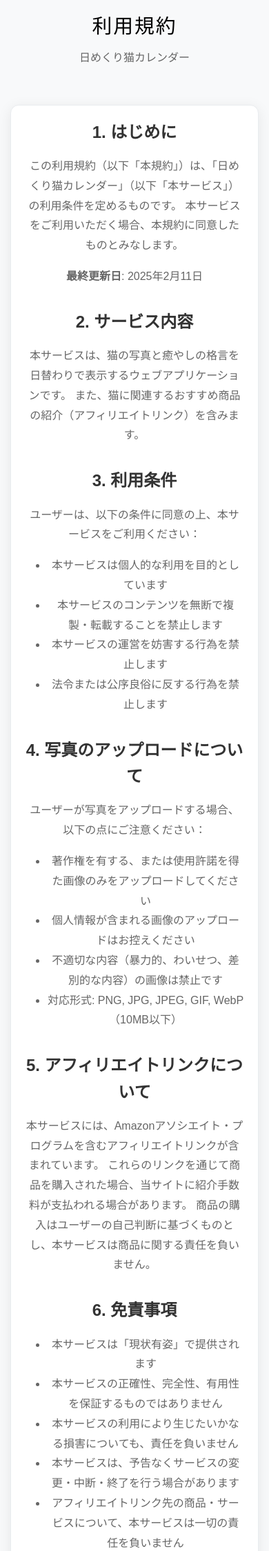
After one commit to hibikisekine/cat-calender, a Flask app: page /terms in a window 390 px wide. The commit adds this page. Shown: the top 2249 px of the page at 69% size. Run offline with Flask 3, Linux system fonts and the light colour scheme.

Commit message:
App Store承認対応: セキュリティ・コンテンツ・法的要件を改善
- secret_keyをハードコードから環境変数に変更（セキュリティ修正）
- AdSenseプレースホルダーを環境変数化し、未設定時は広告非表示に
- ファイルアップロード上限10MBをサーバー側で強制
- 未実装だったupload/photos/deleteルートを実装
- 利用規約ページを新規作成
- プライバシーポリシーを更新（データ保存期間、ユーザー権利、Amazonアソシエイト正式開示文追加）
- 著作権年を2025に更新
- 開発用テキスト（Cursor参照）をユーザー向けメッセージに置換
- debug=Trueをdebug=Falseに変更
- apple-mobile-web-appメタタグを追加

https://claude.ai/code/session_01BFiznZANJy9fnb2pjchMbN

```diff
--- a/app.py
+++ b/app.py
@@ -5,17 +5,24 @@ import sqlite3
 from datetime import datetime, date
 from werkzeug.utils import secure_filename
 import json
+import secrets
 
 app = Flask(__name__)
-app.secret_key = 'your-secret-key-here'
+app.secret_key = os.environ.get('SECRET_KEY', secrets.token_hex(32))
 
 # 設定
 UPLOAD_FOLDER = 'static/uploads'
 ALLOWED_EXTENSIONS = {'png', 'jpg', 'jpeg', 'gif', 'webp'}
+MAX_CONTENT_LENGTH = 10 * 1024 * 1024  # 10MB
 app.config['UPLOAD_FOLDER'] = UPLOAD_FOLDER
+app.config['MAX_CONTENT_LENGTH'] = MAX_CONTENT_LENGTH
 
 # AmazonアソシエイトID（環境変数から取得）
 AMAZON_ASSOCIATE_ID = os.environ.get('AMAZON_ASSOCIATE_ID', 'mjmg-22')
+
+# Google AdSense パブリッシャーID（環境変数から取得）
+ADSENSE_PUB_ID = os.environ.get('ADSENSE_PUB_ID', 'ca-pub-7310204683723531')
+ADSENSE_AD_SLOT = os.environ.get('ADSENSE_AD_SLOT', '')
 
 # アップロードフォルダを作成
 os.makedirs(UPLOAD_FOLDER, exist_ok=True)
@@ -206,7 +213,9 @@ def index():
                          cat_illustration=cat_illustration,
                          message=random_message,
                          amazon_associate_id=AMAZON_ASSOCIATE_ID,
-                         affiliate_links=affiliate_links)
+                         affiliate_links=affiliate_links,
+                         adsense_pub_id=ADSENSE_PUB_ID,
+                         adsense_ad_slot=ADSENSE_AD_SLOT)
 
 @app.route('/ads.txt')
 def serve_ads_txt():
@@ -217,6 +226,90 @@ def serve_ads_txt():
 def privacy():
     """プライバシーポリシーページ"""
     return render_template('privacy.html')
+
+@app.route('/terms')
+def terms():
+    """利用規約ページ"""
+    return render_template('terms.html')
+
+@app.route('/upload', methods=['GET'])
+def upload_photo():
+    """写真アップロードページ"""
+    return render_template('upload.html')
+
+@app.route('/upload', methods=['POST'])
+def upload_photo_post():
+    """写真アップロード処理"""
+    if 'photo' not in request.files:
+        flash('ファイルが選択されていません。')
+        return redirect(url_for('upload_photo'))
+
+    file = request.files['photo']
+
+    if file.filename == '':
+        flash('ファイルが選択されていません。')
+        return redirect(url_for('upload_photo'))
+
+    if not allowed_file(file.filename):
+        flash('対応していないファイル形式です。PNG, JPG, JPEG, GIF, WebPのみ対応しています。')
+        return redirect(url_for('upload_photo'))
+
+    filename = secure_filename(file.filename)
+    # ファイル名の重複を防ぐためタイムスタンプを付与
+    timestamp = datetime.now().strftime('%Y%m%d_%H%M%S_')
+    safe_filename = timestamp + filename
+
+    filepath = os.path.join(app.config['UPLOAD_FOLDER'], safe_filename)
+    file.save(filepath)
+
+    # データベースに保存
+    conn = sqlite3.connect('calendar.db')
+    c = conn.cursor()
+    c.execute('INSERT INTO photos (filename, original_name) VALUES (?, ?)',
+              (safe_filename, file.filename))
+    conn.commit()
+    conn.close()
+
+    flash('写真をアップロードしました。')
+    return redirect(url_for('view_photos'))
+
+@app.route('/photos')
+def view_photos():
+    """写真一覧ページ"""
+    conn = sqlite3.connect('calendar.db')
+    c = conn.cursor()
+    c.execute('SELECT id, filename, original_name, upload_date FROM photos ORDER BY upload_date DESC')
+    photos = c.fetchall()
+    conn.close()
+    return render_template('photos.html', photos=photos)
+
+@app.route('/delete_photo/<int:photo_id>', methods=['POST'])
+def delete_photo(photo_id):
+    """写真削除処理"""
+    conn = sqlite3.connect('calendar.db')
+    c = conn.cursor()
+
+    # 写真情報を取得
+    c.execute('SELECT filename FROM photos WHERE id = ?', (photo_id,))
+    result = c.fetchone()
+
+    if result:
+        filename = result[0]
+        filepath = os.path.join(app.config['UPLOAD_FOLDER'], filename)
+
+        # ファイルを削除
+        if os.path.exists(filepath):
+            os.remove(filepath)
+
+        # データベースから削除
+        c.execute('DELETE FROM photos WHERE id = ?', (photo_id,))
+        conn.commit()
+        flash('写真を削除しました。')
+    else:
+        flash('写真が見つかりませんでした。')
+
+    conn.close()
+    return redirect(url_for('view_photos'))
 
 @app.route('/api/random_content')
 def api_random_content():
@@ -229,6 +322,8 @@ def api_random_content():
         'message': message
     })
 
+# DB初期化
+init_db()
+
 if __name__ == '__main__':
-    init_db()
-    app.run(debug=True, host='0.0.0.0', port=8080)
+    app.run(debug=False, host='0.0.0.0', port=8080)
--- /dev/null
+++ b/templates/terms.html
@@ -0,0 +1,127 @@
+<!DOCTYPE html>
+<html lang="ja">
+<head>
+    <meta charset="UTF-8">
+    <meta name="viewport" content="width=device-width, initial-scale=1.0">
+    <title>利用規約 - 日めくり猫カレンダー</title>
+    <link rel="stylesheet" href="{{ url_for('static', filename='css/style.css') }}">
+</head>
+<body>
+    <div class="container">
+        <header>
+            <h1>利用規約</h1>
+            <p class="subtitle">日めくり猫カレンダー</p>
+        </header>
+
+        <main>
+            <div class="calendar-card">
+                <section style="margin-bottom: 2rem;">
+                    <h2 style="font-size: 1.5rem; margin-bottom: 1rem; color: #333;">1. はじめに</h2>
+                    <p style="line-height: 1.8; color: #666; margin-bottom: 1rem;">
+                        この利用規約（以下「本規約」）は、「日めくり猫カレンダー」（以下「本サービス」）の利用条件を定めるものです。
+                        本サービスをご利用いただく場合、本規約に同意したものとみなします。
+                    </p>
+                    <p style="line-height: 1.8; color: #666; margin-bottom: 1rem;">
+                        <strong>最終更新日</strong>: 2025年2月11日
+                    </p>
+                </section>
+
+                <section style="margin-bottom: 2rem;">
+                    <h2 style="font-size: 1.5rem; margin-bottom: 1rem; color: #333;">2. サービス内容</h2>
+                    <p style="line-height: 1.8; color: #666; margin-bottom: 1rem;">
+                        本サービスは、猫の写真と癒やしの格言を日替わりで表示するウェブアプリケーションです。
+                        また、猫に関連するおすすめ商品の紹介（アフィリエイトリンク）を含みます。
+                    </p>
+                </section>
+
+                <section style="margin-bottom: 2rem;">
+                    <h2 style="font-size: 1.5rem; margin-bottom: 1rem; color: #333;">3. 利用条件</h2>
+                    <p style="line-height: 1.8; color: #666; margin-bottom: 1rem;">
+                        ユーザーは、以下の条件に同意の上、本サービスをご利用ください：
+                    </p>
+                    <ul style="line-height: 1.8; color: #666; margin-left: 2rem; margin-bottom: 1rem;">
+                        <li>本サービスは個人的な利用を目的としています</li>
+                        <li>本サービスのコンテンツを無断で複製・転載することを禁止します</li>
+                        <li>本サービスの運営を妨害する行為を禁止します</li>
+                        <li>法令または公序良俗に反する行為を禁止します</li>
+                    </ul>
+                </section>
+
+                <section style="margin-bottom: 2rem;">
+                    <h2 style="font-size: 1.5rem; margin-bottom: 1rem; color: #333;">4. 写真のアップロードについて</h2>
+                    <p style="line-height: 1.8; color: #666; margin-bottom: 1rem;">
+                        ユーザーが写真をアップロードする場合、以下の点にご注意ください：
+                    </p>
+                    <ul style="line-height: 1.8; color: #666; margin-left: 2rem; margin-bottom: 1rem;">
+                        <li>著作権を有する、または使用許諾を得た画像のみをアップロードしてください</li>
+                        <li>個人情報が含まれる画像のアップロードはお控えください</li>
+                        <li>不適切な内容（暴力的、わいせつ、差別的な内容）の画像は禁止です</li>
+                        <li>対応形式: PNG, JPG, JPEG, GIF, WebP（10MB以下）</li>
+                    </ul>
+                </section>
+
+                <section style="margin-bottom: 2rem;">
+                    <h2 style="font-size: 1.5rem; margin-bottom: 1rem; color: #333;">5. アフィリエイトリンクについて</h2>
+                    <p style="line-height: 1.8; color: #666; margin-bottom: 1rem;">
+                        本サービスには、Amazonアソシエイト・プログラムを含むアフィリエイトリンクが含まれています。
+                        これらのリンクを通じて商品を購入された場合、当サイトに紹介手数料が支払われる場合があります。
+                        商品の購入はユーザーの自己判断に基づくものとし、本サービスは商品に関する責任を負いません。
+                    </p>
+                </section>
+
+                <section style="margin-bottom: 2rem;">
+                    <h2 style="font-size: 1.5rem; margin-bottom: 1rem; color: #333;">6. 免責事項</h2>
+                    <ul style="line-height: 1.8; color: #666; margin-left: 2rem; margin-bottom: 1rem;">
+                        <li>本サービスは「現状有姿」で提供されます</li>
+                        <li>本サービスの正確性、完全性、有用性を保証するものではありません</li>
+                        <li>本サービスの利用により生じたいかなる損害についても、責任を負いません</li>
+                        <li>本サービスは、予告なくサービスの変更・中断・終了を行う場合があります</li>
+                        <li>アフィリエイトリンク先の商品・サービスについて、本サービスは一切の責任を負いません</li>
+                    </ul>
+                </section>
+
+                <section style="margin-bottom: 2rem;">
+                    <h2 style="font-size: 1.5rem; margin-bottom: 1rem; color: #333;">7. 知的財産権</h2>
+                    <p style="line-height: 1.8; color: #666; margin-bottom: 1rem;">
+                        本サービスに掲載されているコンテンツ（テキスト、画像、デザイン等）の知的財産権は、
+                        本サービスの運営者またはその正当な権利者に帰属します。
+                    </p>
+                </section>
+
+                <section style="margin-bottom: 2rem;">
+                    <h2 style="font-size: 1.5rem; margin-bottom: 1rem; color: #333;">8. 規約の変更</h2>
+                    <p style="line-height: 1.8; color: #666; margin-bottom: 1rem;">
+                        本規約は、必要に応じて予告なく変更されることがあります。
+                        変更後の規約は、本ページに掲載した時点で効力を生じるものとします。
+                    </p>
+                </section>
+
+                <section style="margin-bottom: 2rem;">
+                    <h2 style="font-size: 1.5rem; margin-bottom: 1rem; color: #333;">9. 準拠法</h2>
+                    <p style="line-height: 1.8; color: #666; margin-bottom: 1rem;">
+                        本規約の解釈および適用は、日本法に準拠するものとします。
+                    </p>
+                </section>
+
+                <section style="margin-bottom: 2rem;">
+                    <h2 style="font-size: 1.5rem; margin-bottom: 1rem; color: #333;">10. お問い合わせ</h2>
+                    <p style="line-height: 1.8; color: #666; margin-bottom: 1rem;">
+                        本規約に関するお問い合わせは、以下よりお願いします：
+                    </p>
+                    <p style="line-height: 1.8; color: #666; margin-bottom: 1rem;">
+                        サイト: <a href="https://cat-calender.onrender.com" style="color: #0066cc; text-decoration: underline;">https://cat-calender.onrender.com</a>
+                    </p>
+                </section>
+            </div>
+        </main>
+
+        <footer style="margin-top: 3rem; text-align: center; padding: 2rem 0; border-top: 1px solid #ddd;">
+            <a href="/" style="color: #0066cc; text-decoration: underline; margin-right: 1rem;">トップに戻る</a>
+            <a href="/privacy" style="color: #0066cc; text-decoration: underline; margin-right: 1rem;">プライバシーポリシー</a>
+            <p style="margin-top: 1rem; color: #666;">&copy; 2025 日めくり猫カレンダー</p>
+        </footer>
+    </div>
+
+    <script src="{{ url_for('static', filename='js/script.js') }}"></script>
+</body>
+</html>
```
Also changed, not shown: templates/index.html (+31 -21 lines), templates/photos.html (+38 -36 lines), templates/privacy.html (+42 -29 lines), templates/upload.html (+32 -29 lines).
